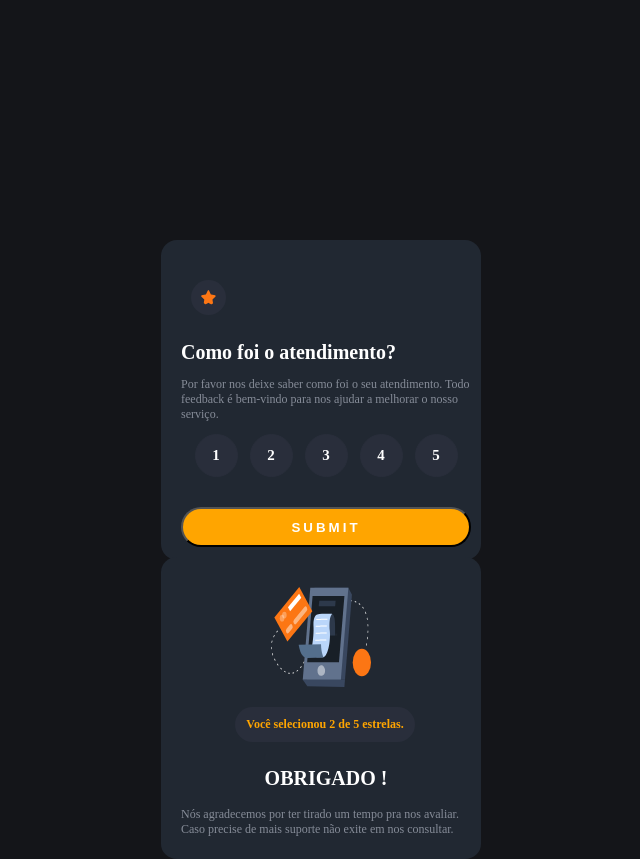
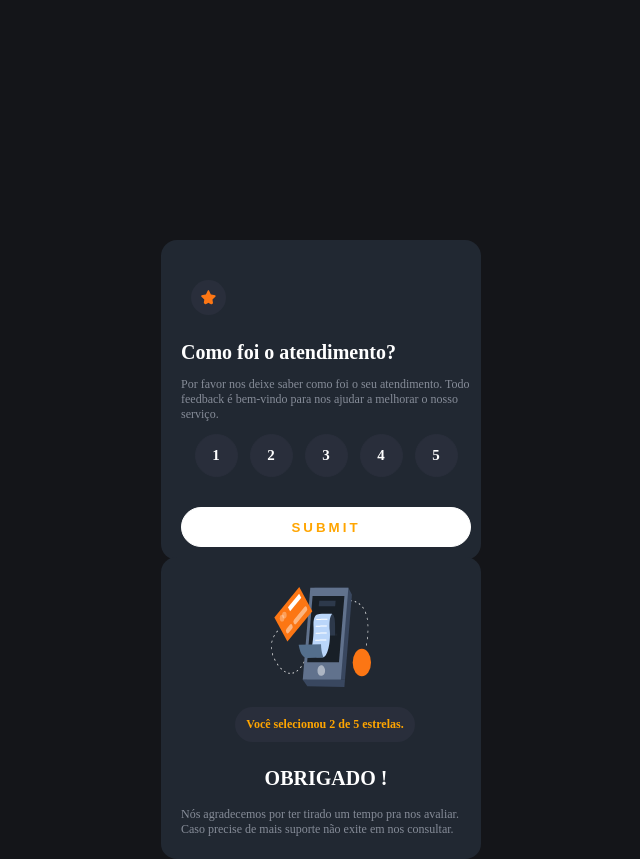
Before and after one commit to MarcosJhonata/ratingpage, a React (Vite) app in the folder ratingpage/: page / in a window 1280 px wide. In both pictures the pointer is over the button "SUBMIT". Shown: the whole page, without its empty margins (319-959 px from the left). Built offline with nearby package versions, Linux system fonts and the light colour scheme.

Commit message:
alteração nas tags

```diff
--- a/ratingpage/src/App.module.css
+++ b/ratingpage/src/App.module.css
@@ -46,6 +46,13 @@
   height: 2.50rem;
   border-radius: 20px;
   background:orange;
+  border: 1px solid orange;
+  cursor: pointer;
+}
+.submit:hover {
+  background: white;
+  color: orange;
+  border: 1px solid white;
 }
 
 .thanksPage {
```
